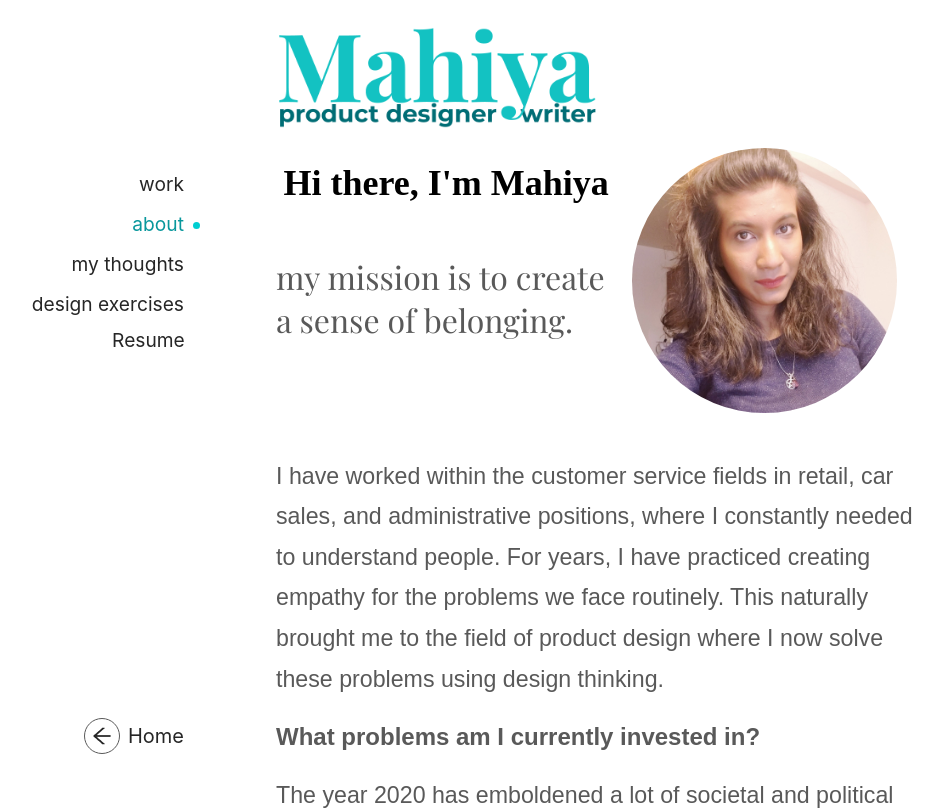
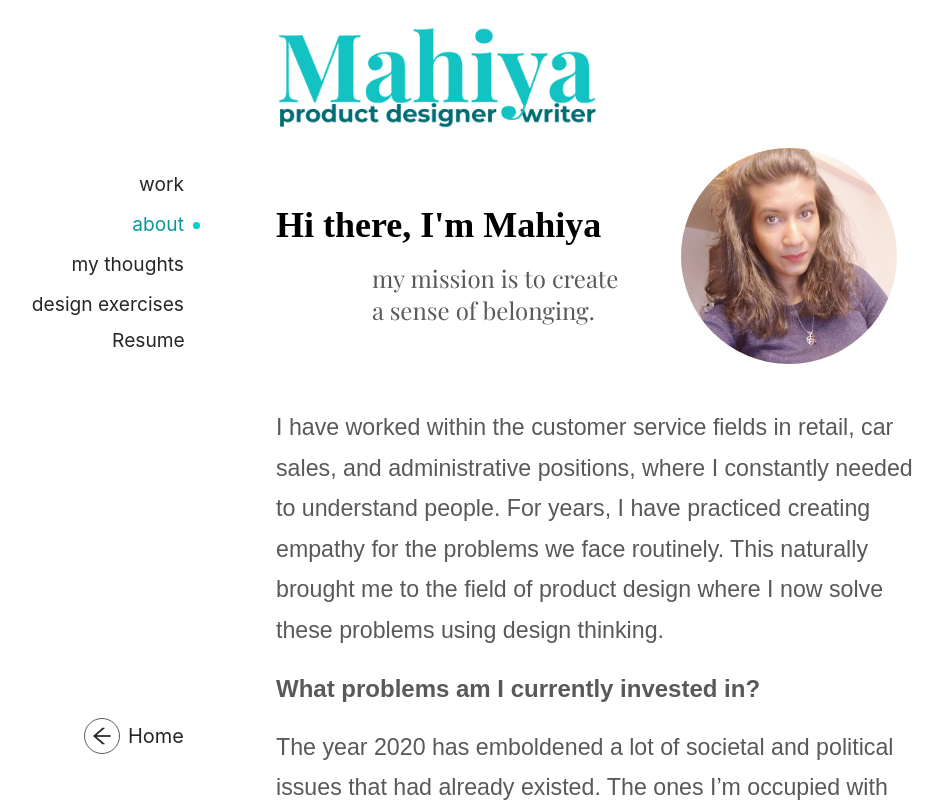
Before and after one commit to vishalicious213/mahiya, a React (Create React App) app: page /about-me in a window 1280 px wide. Shown: the top 810 px of the page, without its empty margins (182-1125 px from the left). Built offline with nearby package versions, Linux system fonts and the light colour scheme; a web font is replaced by a local one.

Commit message:
restyled AboutMe/about-me-top

```diff
--- a/src/styles/about-me.css
+++ b/src/styles/about-me.css
@@ -4,17 +4,16 @@
   }
 
   #about-me-top {
-    /* outline: 1px solid green; */
     display: flex;
+    align-items: center;
   }
 
   #about-me-img-container {
-    width: 70%;
+    width: 50%;
     margin: 1rem;
   }
 
   #about-me-img {
-    /* outline: 1px solid blue; */
     width: 100%;
     border-radius: 50%;
   }
@@ -22,20 +21,23 @@
   #byline-container-about {
     display: flex;
     flex-direction: column;
-    align-items: center;
     width: 90%;
   }
 
   #signature {
     font-family: 'LuxusBrut';
     font-size: 2.25rem;
+    margin-bottom: 1rem;
   }
 
   #byline-about {
     font-family: 'Playfair Display', serif;
-    font-size: 2rem;
+    font-size: 1.5rem;
     font-weight: 400;
     color: var(--text-color);
+    padding-left: 6rem;
+    padding-right: 2rem;
+    margin-top: 0;
   }
 
   #email {
```
